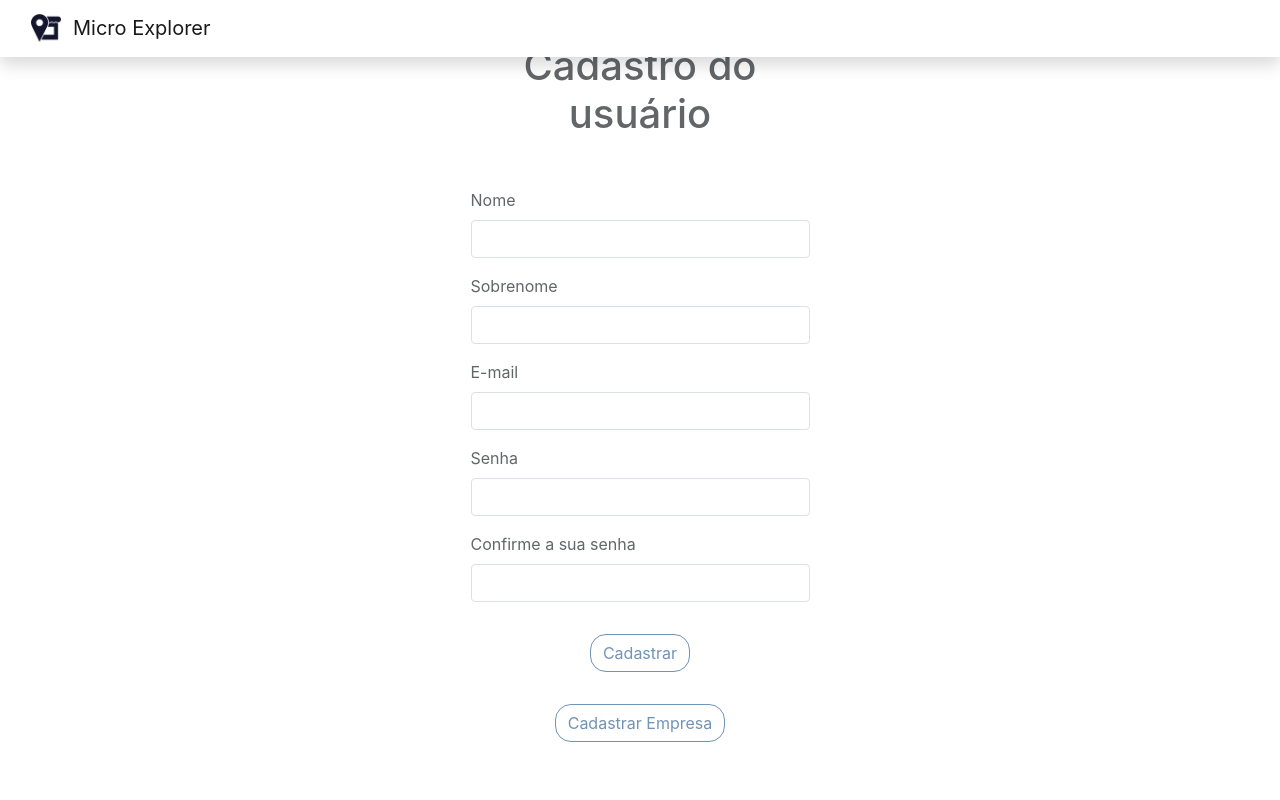
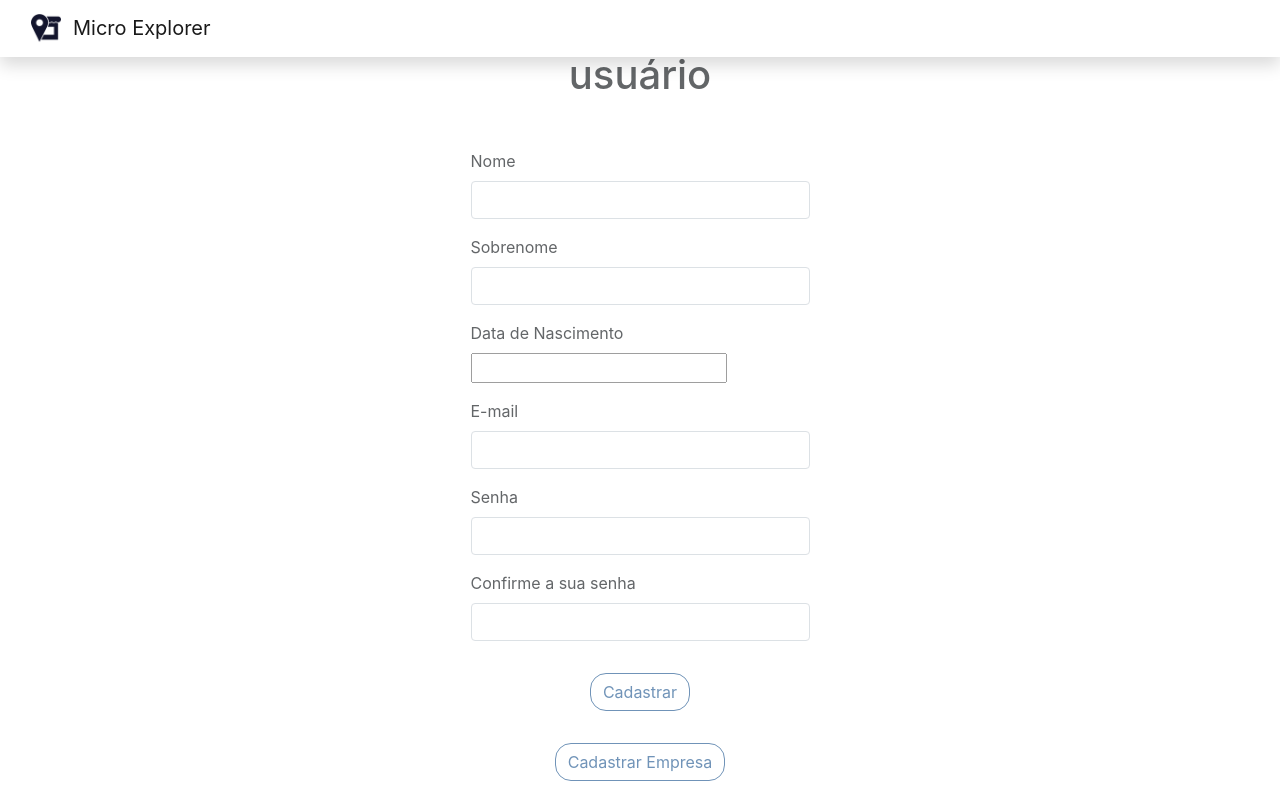
Before and after one commit to adisiojunior/Engenharia_de_Software, a React (Create React App) app in the folder frontend/: page /registeruser in a window 1280 px wide. Built offline with nearby package versions, Linux system fonts and the light colour scheme; no server answers; the HTML template or start-up script is replaced by a standard one.

Commit message:
Birth date

```diff
--- a/frontend/package.json
+++ b/frontend/package.json
@@ -11,6 +11,7 @@
     "font-awesome": "^4.7.0",
     "prop-types": "^15.7.2",
     "react": "^17.0.2",
+    "react-datepicker": "^3.8.0",
     "react-dom": "^17.0.2",
     "react-icons": "^4.2.0",
     "react-router-dom": "^5.2.0",
--- a/frontend/src/pages/Register/User/index.js
+++ b/frontend/src/pages/Register/User/index.js
@@ -2,9 +2,12 @@ import React, { useState } from 'react';
 import { useHistory } from 'react-router-dom';
 import { toast } from 'react-toastify';
 import { Form, FormGroup, Input, Label } from 'reactstrap';
+import DatePicker, { setDefaultLocale } from 'react-datepicker';
 import api from '../../../services/api';
+import 'react-datepicker/dist/react-datepicker.css';
 import { Container, Title, ButtonStyle, Register, FormButton } from './styles';
 
+setDefaultLocale('pt');
 export const RegisterUser = () => {
   const history = useHistory();
 
@@ -12,6 +15,7 @@ export const RegisterUser = () => {
   const [lastname, setLastname] = useState('');
   const [email, setEmail] = useState('');
   const [password, setPassword] = useState('');
+  const [selectedDate, setSelectedDate] = useState(null);
 
   const handleRegisterUser = async (e) => {
     e.preventDefault();
@@ -68,6 +72,15 @@ export const RegisterUser = () => {
             />
           </FormGroup>
           <FormGroup>
+            <Label>Data de Nascimento</Label>
+            <br />
+            <DatePicker
+              locale='pt'
+              selected={selectedDate}
+              onChange={(date) => setSelectedDate(date)}
+            />
+          </FormGroup>
+          <FormGroup>
             <Label>E-mail</Label>
             <Input
               type='email'
```
